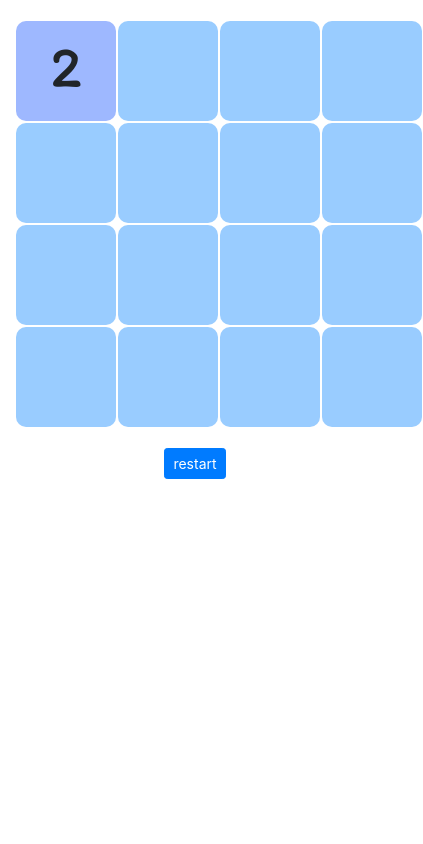
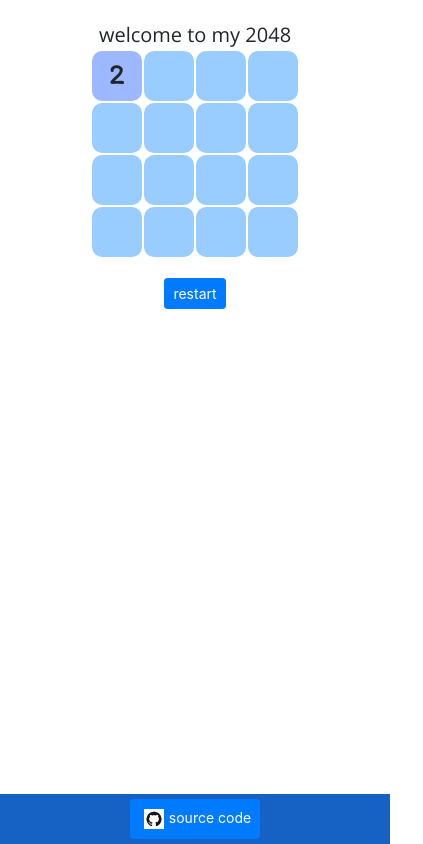
Before and after one commit to Nianli321/my2048, a React (Create React App) app: page / in a window 390 px wide. Shown: the whole page, 423 px wide, since content can reach past the window. Built offline with nearby package versions, Linux system fonts and the light colour scheme.

Commit message:
modify mobile responsiveness

```diff
--- a/src/App.css
+++ b/src/App.css
@@ -1,5 +1,7 @@
 
 @import url('https://fonts.googleapis.com/css2?family=Itim&display=swap');
+@import url('https://fonts.googleapis.com/css2?family=Open+Sans:wght@300&display=swap');
+
 
 .App {
   text-align: center;
@@ -8,6 +10,31 @@
 .App-logo {
   height: 40vmin;
   pointer-events: none;
+}
+
+.title {
+  margin: auto;
+  font-family: 'Open Sans', sans-serif;
+  font-size: 40px;
+}
+
+.Footer {
+  position: fixed;
+  left: 0;
+  bottom: 0;
+  width: 100%;
+  background-color: rgb(22, 97, 196);
+  color: black;
+  text-align: center;
+  height: 50px;
+  font-weight: bolder;
+  font-size: larger;
+}
+
+.FooterText {
+  position: absolute;
+  right: 5px;
+  bottom: 5px;
 }
 
 @media (prefers-reduced-motion: no-preference) {
@@ -41,10 +68,9 @@
 }
 
 table {
-
   text-align: center;
   margin: auto;
-  min-width: 400px;
+  min-width: 200px;
 }
 table td {
   width: 100px;
@@ -72,3 +98,39 @@ table td {
   justify-content: center;
   flex-direction: column;
 }
+
+.button2 {
+  margin: auto;
+  margin-top: 5px;
+  width: fit-content;
+  font-size: medium;
+}
+
+@media all and (max-width: 700px) {
+  .FooterText {
+    display: none;
+    position: absolute;
+    right: 5px;
+    bottom: 5px;
+  }
+
+  table td {
+    width: 50px;
+    height: 50px;
+  }
+
+  .block {
+    font-size: 30px;
+    height: 50px;
+    width: 50px;
+    border-radius: 10px;
+    text-align: center;
+    font-family: 'Itim', cursive;
+  }
+
+  .title {
+    margin: auto;
+    font-family: 'Open Sans', sans-serif;
+    font-size: 20px;
+  }
+}
--- a/src/App.jsx
+++ b/src/App.jsx
@@ -1,6 +1,7 @@
 import './App.css';
 import React from 'react';
 import Button from 'react-bootstrap/Button';
+import Footer from './Footer';
 
 function App() {
   const defaultBoard = [[2, ' ', ' ', ' '], [' ', ' ', ' ', ' '], [' ', ' ', ' ', ' '], [' ', ' ', ' ', ' '],]
@@ -196,6 +197,8 @@ function App() {
 
   return (
     <div className='container'>
+      <div className='title'>welcome to my 2048</div>
+      <Footer/>
       <table border="0">
         <tr>
           <td>
--- /dev/null
+++ b/src/Footer.jsx
@@ -0,0 +1,24 @@
+import React from 'react'
+import './App.css'
+import Button from 'react-bootstrap/Button';
+import GithubLogo from './GitHub-Mark.png'
+
+function Footer () {
+
+    return (
+      <div className='Footer'>
+        <p className='FooterText'> Made by Nian Li 16/04/2021</p>
+        <Button size='sm' className='button2'
+          onClick={() => {
+            window.open('https://github.com/Nianli321/my2048', '_blank');
+          }}
+          variant="primary"
+        >
+          <img  src={GithubLogo} style={{width: 20, margin: 5}} alt="fireSpot"/>
+          source code
+        </Button>
+      </div>
+    )
+}
+
+export default Footer;
```
Also changed, not shown: src/GitHub-Mark.png (added).
